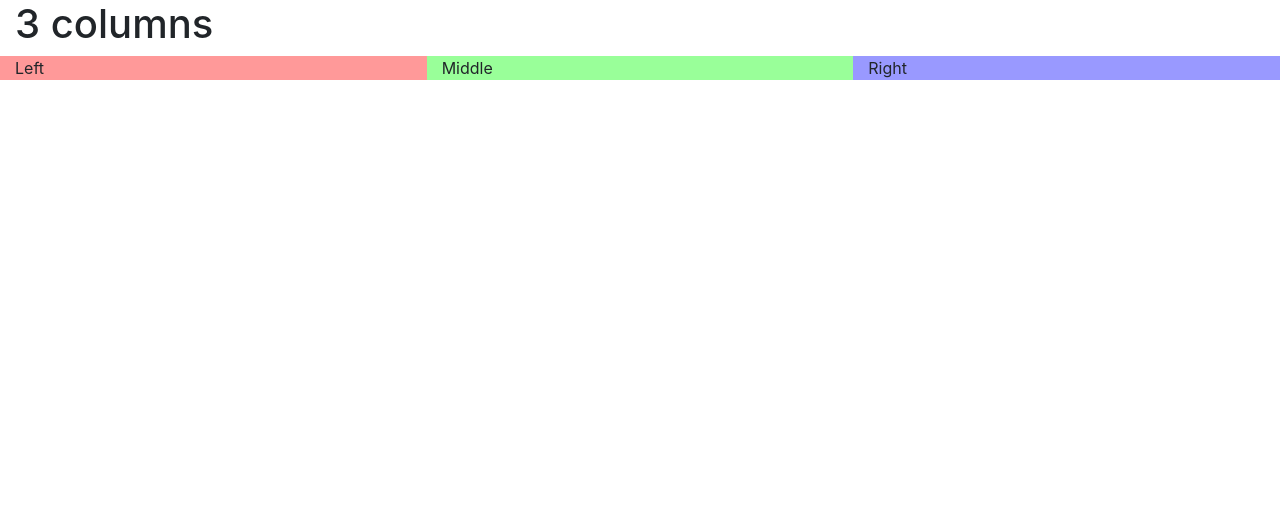
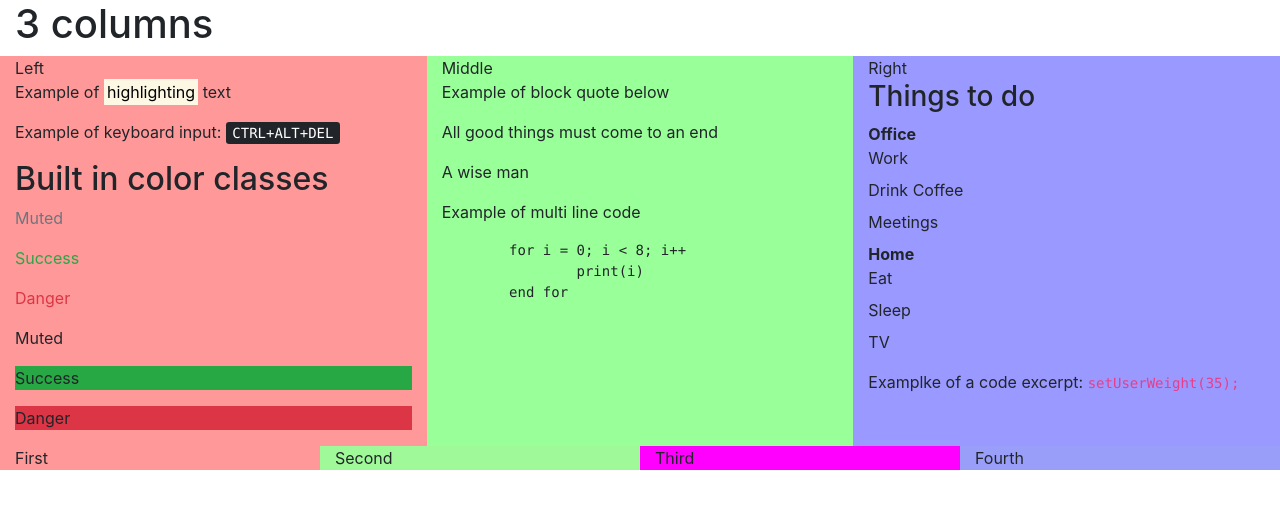
Before and after one commit to jchetan/bootstrap, a plain HTML site: page index.html in a window 1280 px wide. Drawn offline with nearby package versions, Linux system fonts and the light colour scheme.

Commit message:
Update index.html
End of video 3

```diff
--- a/index.html
+++ b/index.html
@@ -15,9 +15,51 @@
 	<div class="container-fluid">
 		<h1>3 columns</h1>
 		<div class="row">
-			<div class="col-md-4" style="background-color: #FF9999">Left</div>
-			<div class="col-md-4" style="background-color: #99FF99">Middle</div>
-			<div class="col-md-4" style="background-color: #9999FF">Right</div>
+			<div class="col-md-4" style="background-color: #FF9999">
+				Left
+				<p>Example of <mark>highlighting</mark> text</p>
+				<p>Example of keyboard input: <kbd>CTRL+ALT+DEL</kbd></p>
+				<h2>Built in color classes</h2>
+				<p class="text-muted">Muted</p>
+				<p class="text-success">Success</p>
+				<p class="text-danger">Danger</p>
+				<p class="bg-muted">Muted</p>
+				<p class="bg-success">Success</p>
+				<p class="bg-danger">Danger</p>
+			</div>
+			<div class="col-md-4" style="background-color: #99FF99">
+				Middle
+				<p>Example of block quote below</p>
+				<blockquote>
+					<p>All good things must come to an end</p>
+					<footer>A wise man</footer>
+				</blockquote>
+				<p>Example of multi line code</p>
+				<pre>
+	for i = 0; i < 8; i++
+		print(i)
+	end for
+				</pre>
+			</div>
+			<div class="col-md-4" style="background-color: #9999FF">
+				Right
+				<h3>Things to do</h3>
+				<dl>
+					<dt>Office</dt>
+						<dd>Work</dd>
+						<dd>Drink Coffee</dd>
+						<dd>Meetings</dd>
+					<dt>Home</dt>
+						<dd>Eat</dd>
+						<dd>Sleep</dd>
+						<dd>TV</dd>
+				</dl>
+				<p>Examplke of a code excerpt: <code>setUserWeight(35);</code></p>
+			</div>
+			<div class="col-md-3" style="background-color: #FF9999">First</div>
+			<div class="col-md-3" style="background-color: #9FF999">Second</div>
+			<div class="col-md-3" style="background-color: #FF00FF">Third</div>
+			<div class="col-md-3" style="background-color: #999FF9">Fourth</div>
 		</div>
 	</div>
 
```
